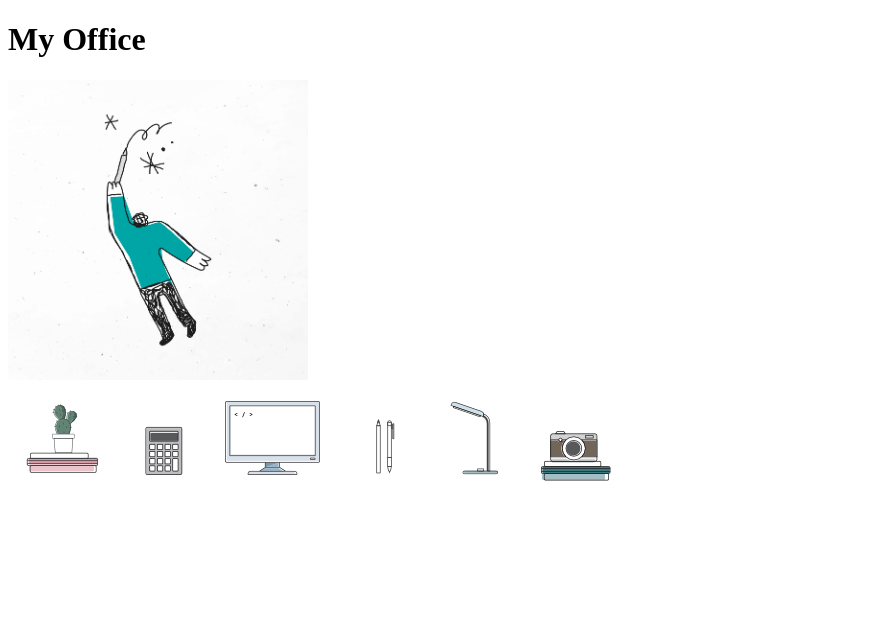
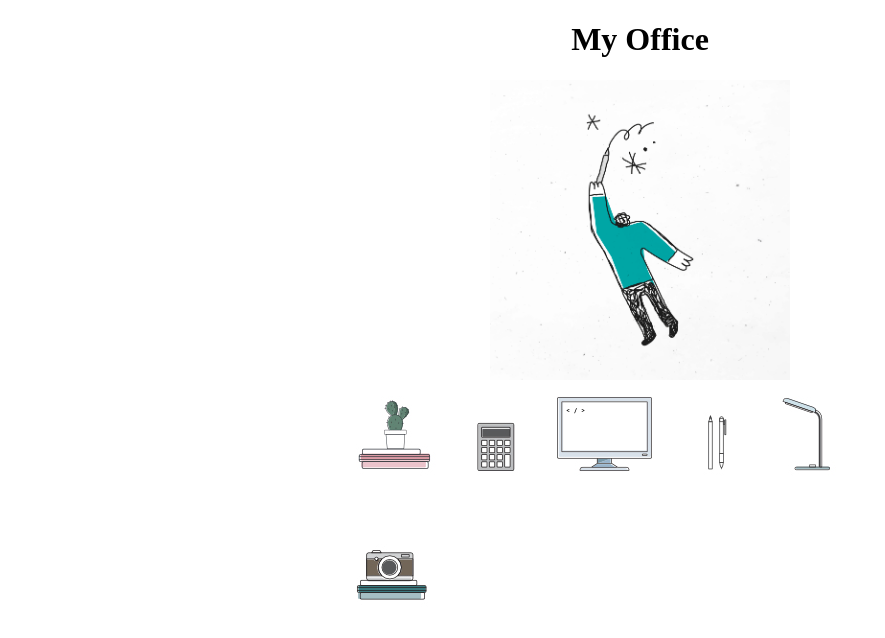
Before and after one commit to l27374/office-things, a plain HTML site: page index.html in a window 1280 px wide. Shown: the whole page, without its empty margins (0-885 px from the left). Drawn offline with Linux system fonts and the light colour scheme.

Commit message:
Update index.html

```diff
--- a/index.html
+++ b/index.html
@@ -4,12 +4,20 @@
         <meta charset="utf-8">
         <title>My Office</title>
         <style media="screen">
+           h1{
+               text-align:center;
+            }
             img{
               max-width:100%;
             }
             .header{
                 width:300px;
                 margin:auto;
+                display:block;
+            }
+            .group{
+                margin:auto;
+                width:600px;
             }
         </style>
     </head>
```
